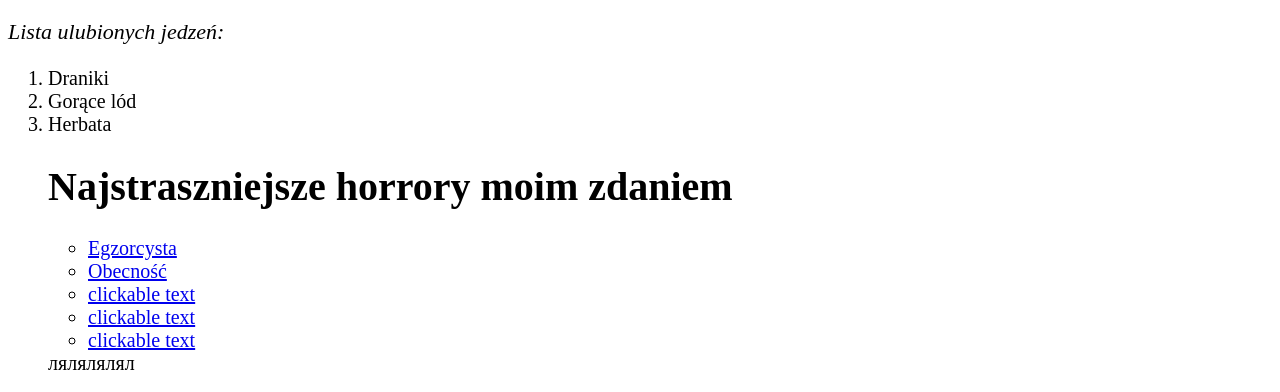
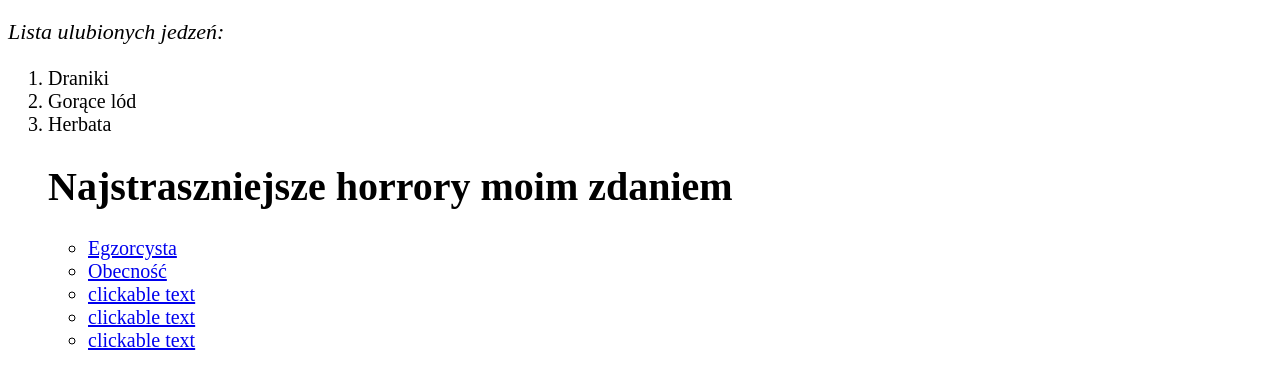
Before and after one commit to YanaBaharevich/Yana-Baharevich-Progromowania, a plain HTML site: page zadanie1.html in a window 1280 px wide. Shown: the part 1257-1649 px from the top of the page. Drawn offline with Linux system fonts and the light colour scheme.

Commit message:
Adding new version to github #1

```diff
--- a/zadanie1.html
+++ b/zadanie1.html
@@ -50,4 +50,3 @@
 </ul>
 </body>
 </html>
-лялялялял
```
